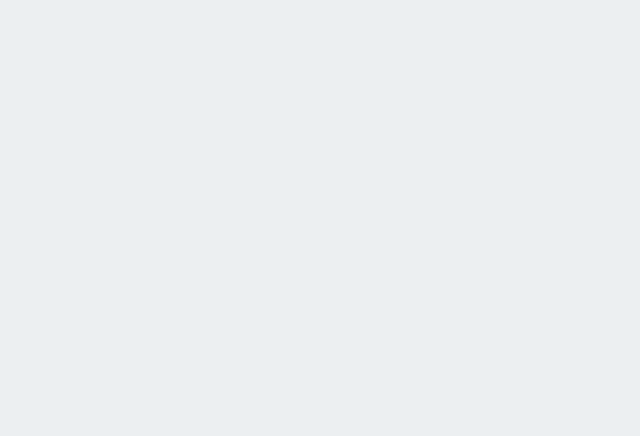
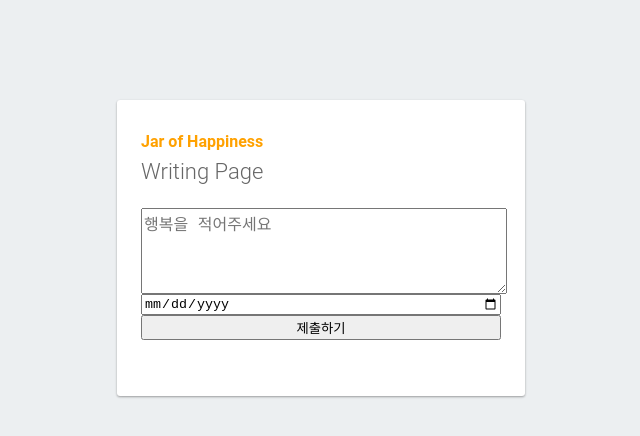
Before and after one commit to purple402/jarOfHappiness-html, a website with bundled scripts: page public/writing.html in a window 1280 px wide. Shown: the whole page, without its empty margins (319-959 px from the left). Built offline with nearby package versions, Linux system fonts and the light colour scheme.

Commit message:
Create writing form

```diff
--- a/public/style.css
+++ b/public/style.css
@@ -87,3 +87,10 @@ form {
   box-shadow: 0 2px 3px 0 rgba(34, 36, 38, 0.15);
   transform: translateX(-50%) translateY(-50%);
 }
+
+#writing_text {
+  font-size: 16px;
+  font-family: Consolas, sans-serif;
+  width: 100%;
+  height: 80px;
+}
--- a/public/writing.html
+++ b/public/writing.html
@@ -10,6 +10,18 @@
     <link rel="stylesheet" href="style.css" />
   </head>
   <body>
+    <div id="message">
+      <h2>Jar of Happiness</h2>
+      <h1>Writing Page</h1>
+      <p>
+          <form id="writing_form">
+              <textarea id="writing_text" placeholder="행복을 적어주세요" ></textarea>
+              <input id="writing_date" type="date" >
+            <button id="writing_btn">제출하기</button>
+          </form>
+      </p>
+    </div>
+
     <script defer src="/__/firebase/9.6.7/firebase-app-compat.js"></script>
     <script defer src="/__/firebase/9.6.7/firebase-auth-compat.js"></script>
     <script defer src="/__/firebase/9.6.7/firebase-database-compat.js"></script>
@@ -20,5 +32,6 @@
     <script defer src="/__/firebase/9.6.7/firebase-storage-compat.js"></script>
 
     <script type="module" src="./firebase.js"></script>
+    <script type="module" src="./writing.js"></script>
   </body>
 </html>
--- /dev/null
+++ b/public/writing.js
@@ -0,0 +1,8 @@
+const dateInput = document.querySelector("#writing_date");
+const init = () => {
+  // 날짜 설정
+  const today = getToday();
+  dateInput.value = today;
+  dateInput.max = today;
+};
+init();
```
